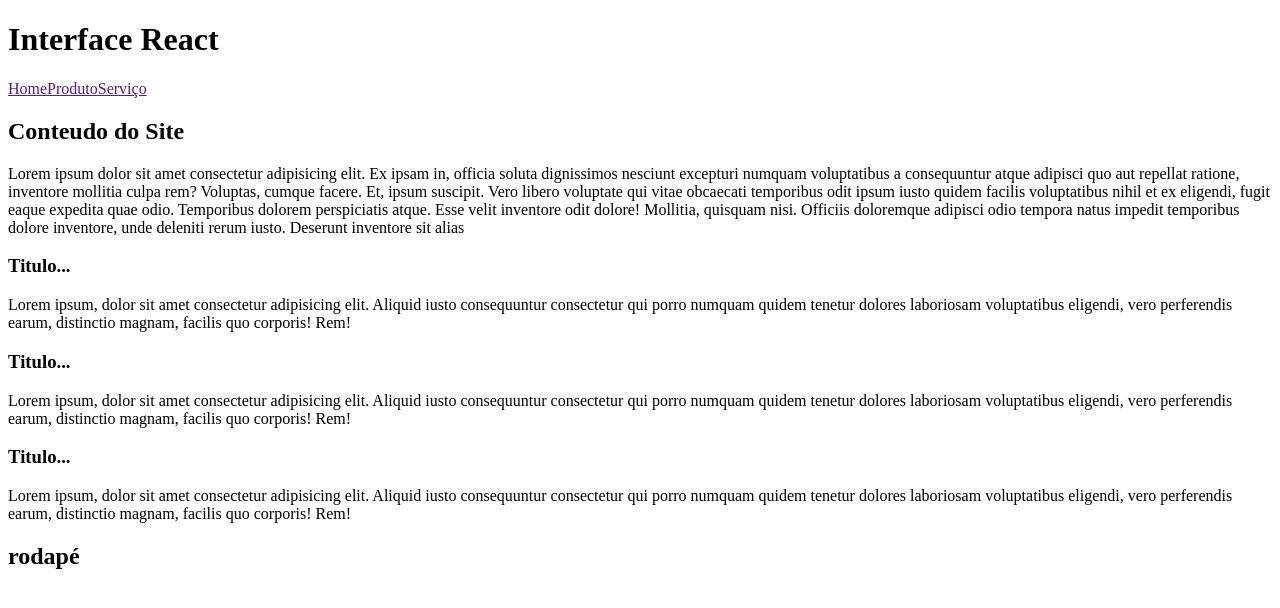
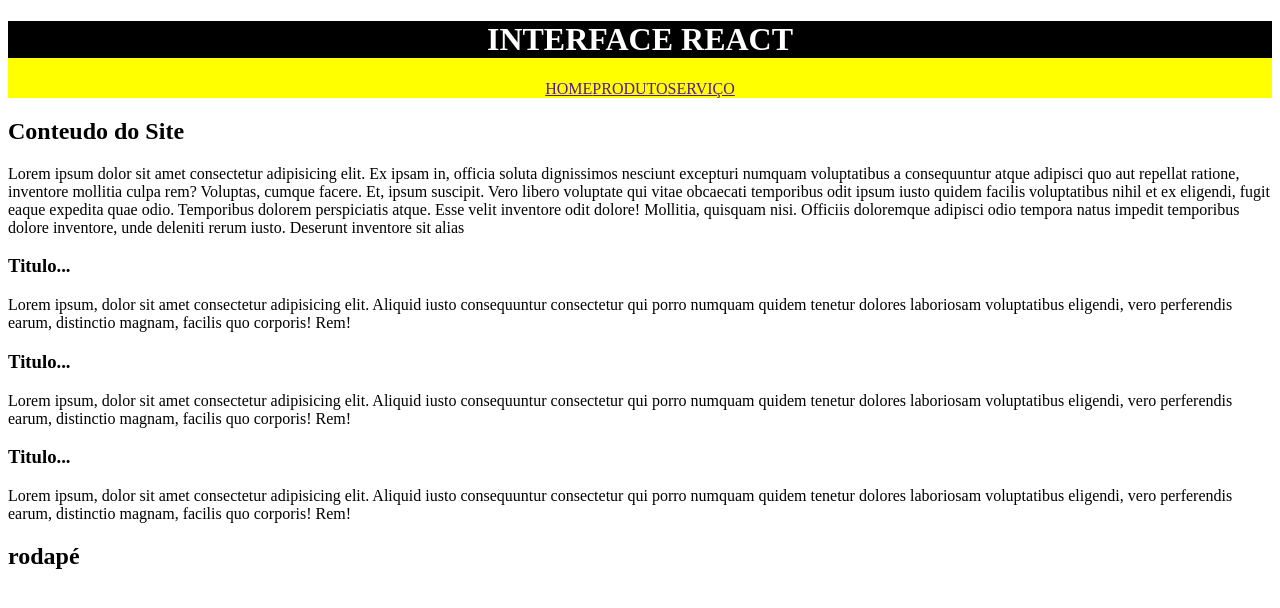
Before and after one commit to R0drigo-Pedroso/meu-app, a React (Create React App) app: page / in a window 1280 px wide. Shown: the top 608 px of the page. Built offline with nearby package versions, Linux system fonts and the light colour scheme.

Commit message:
css Inline

```diff
--- a/src/components/layout/cabecalho.jsx
+++ b/src/components/layout/cabecalho.jsx
@@ -1,9 +1,23 @@
 import { Menu } from "../menu";
+
+/* Objeto de estilos CSS */
+const estilos = {
+  color: "white",
+  backgroundColor: "black",
+};
 
 const Cabecalho = () => {
   return (
-    <header>
-      <h1>Interface React</h1>
+    /* CSS IN JS: estilos CSS embutidos no meio do JavaScript */
+    /* Css inline (usa propriedade style e sintaxe de objeto) */
+    <header
+      style={{
+        backgroundColor: "yellow",
+        textAlign: "center",
+        textTransform: "uppercase",
+      }}
+    >
+      <h1 style={estilos}>Interface React</h1>
 
       <Menu />
     </header>
```
